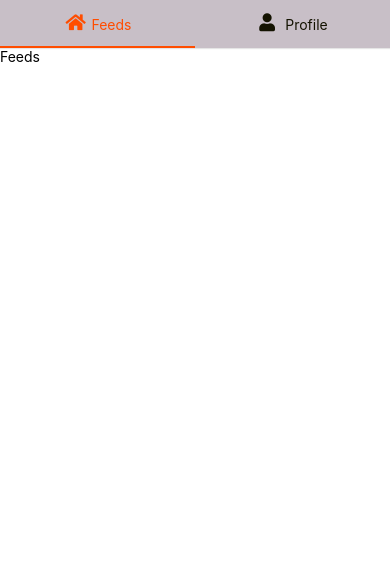
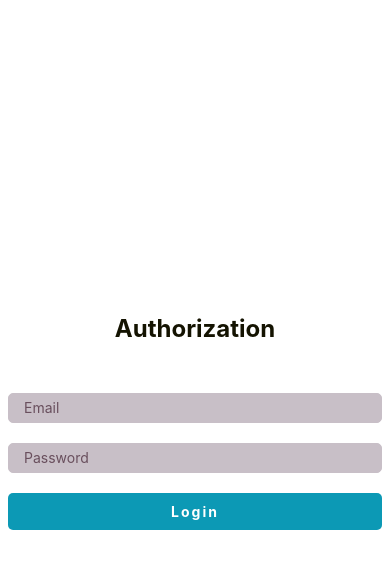
Before and after one commit to Val-M9/list-photo, a React Native app: screen / in a window 390 px wide. Shown: the top 568 px of the page. Built offline with nearby package versions, Linux system fonts and the light colour scheme.

Commit message:
implement sign in user

```diff
--- a/src/components/input/index.tsx
+++ b/src/components/input/index.tsx
@@ -1,14 +1,29 @@
-import React, {FC} from 'react';
-import {TextInput} from 'react-native';
+import React, {ReactElement} from 'react';
+import {FieldValues, useController} from 'react-hook-form';
+import {Text, TextInput, View} from 'react-native';
 import {useCustomTheme} from '../../hooks';
 import {InputProps} from './prop-types';
 import {styles} from './styles';
 
-const Input: FC<InputProps> = ({placeholder, secureTextEntry, style}) => {
+const Input = <T extends FieldValues>({
+  name,
+  control,
+  errors,
+  placeholder,
+  secureTextEntry,
+  style,
+}: InputProps<T>): ReactElement => {
   const {colors} = useCustomTheme();
+  const {field} = useController({name, control});
+  const error = errors[name]?.message as string;
 
   return (
+    <View style={style}>
       <TextInput
+        autoCorrect={false}
+        value={field.value}
+        onBlur={field.onBlur}
+        onChangeText={field.onChange}
         secureTextEntry={secureTextEntry}
         placeholder={placeholder}
         placeholderTextColor={colors.textSecondary}
@@ -19,9 +34,10 @@ const Input: FC<InputProps> = ({placeholder, secureTextEntry, style}) => {
             backgroundColor: colors.backgroundSecondary,
             borderColor: colors.backgroundSecondary,
           },
-        style,
         ]}
       />
+      {Boolean(error) && <Text style={{color: colors.notification}}>{error}</Text>}
+    </View>
   );
 };
 
--- a/src/navigation/index.tsx
+++ b/src/navigation/index.tsx
@@ -1,10 +1,13 @@
-import React, {FC} from 'react';
+import React, {FC, useEffect} from 'react';
 import {
   createNativeStackNavigator,
   NativeStackNavigationOptions,
 } from '@react-navigation/native-stack';
 import {MainNavigation} from './tab-navigation';
 import {MainScreenName, RootScreenName} from '../common/enums';
+import {useAppDispatch, useAppSelector} from '../hooks';
+import {selectUser} from '../store/selectors';
+import {getUser} from '../store/actions';
 import {Login} from '../screens';
 
 const NativeStack = createNativeStackNavigator();
@@ -14,7 +17,13 @@ const screenOptions: NativeStackNavigationOptions = {
 };
 
 const Navigation: FC = () => {
-  const user = true;
+  const dispatch = useAppDispatch();
+  const user = useAppSelector(selectUser);
+
+  useEffect(() => {
+    dispatch(getUser());
+  });
+
   return (
     <NativeStack.Navigator screenOptions={screenOptions}>
       {!user ? (
--- a/src/screens/feeds/index.tsx
+++ b/src/screens/feeds/index.tsx
@@ -1,11 +1,12 @@
 import React, {FC} from 'react';
-import {Text, View} from 'react-native';
+import {Text} from 'react-native';
+import {ScreenWrapper} from '../../components';
 
 const Feeds: FC = () => {
   return (
-    <View>
+    <ScreenWrapper>
       <Text>Feeds</Text>
-    </View>
+    </ScreenWrapper>
   );
 };
 
--- a/src/screens/login/index.tsx
+++ b/src/screens/login/index.tsx
@@ -1,20 +1,51 @@
 import React, {FC} from 'react';
+import {useForm} from 'react-hook-form';
+import {joiResolver} from '@hookform/resolvers/joi';
 import {View, Text} from 'react-native';
-import {Button, Input} from '../../components';
-import {ScreenWrapper} from '../../components/screen-wrapper';
-import {useCustomTheme} from '../../hooks';
+import {DEFAULT_LOGIN_VALUES} from '../../common/constants';
+import {UserSignInDto} from '../../common/types';
+import {signInUser} from '../../store/actions';
+import {loginRules} from '../../validation/login-rules';
+import {useAppDispatch, useCustomTheme} from '../../hooks';
+import {Button, Input, ScreenWrapper} from '../../components';
 import {styles} from './styles';
 
 const Login: FC = () => {
   const {colors} = useCustomTheme();
+  const dispatch = useAppDispatch();
+  const {
+    control,
+    handleSubmit,
+    formState: {errors},
+  } = useForm({
+    defaultValues: DEFAULT_LOGIN_VALUES,
+    resolver: joiResolver(loginRules),
+  });
+
+  const onSubmit = (values: UserSignInDto) => {
+    dispatch(signInUser(values.email));
+  };
 
   return (
     <ScreenWrapper>
       <View style={styles.container}>
         <Text style={[styles.heading, {color: colors.text}]}>Authorization</Text>
-        <Input placeholder="Email" style={styles.input} />
-        <Input placeholder="Password" secureTextEntry={true} style={styles.input} />
-        <Button label="Login" />
+        <Input
+          name="email"
+          control={control}
+          errors={errors}
+          placeholder="Email"
+          style={styles.input}
+        />
+        <Input
+          name="password"
+          control={control}
+          errors={errors}
+          placeholder="Password"
+          secureTextEntry={true}
+          style={styles.input}
+        />
+        <Button label="Login" onPress={handleSubmit(onSubmit)} />
       </View>
     </ScreenWrapper>
   );
```
Also changed, not shown: src/components/input/prop-types.ts (+6 -1 lines). Lines whose indentation alone changed are shown as unchanged.
